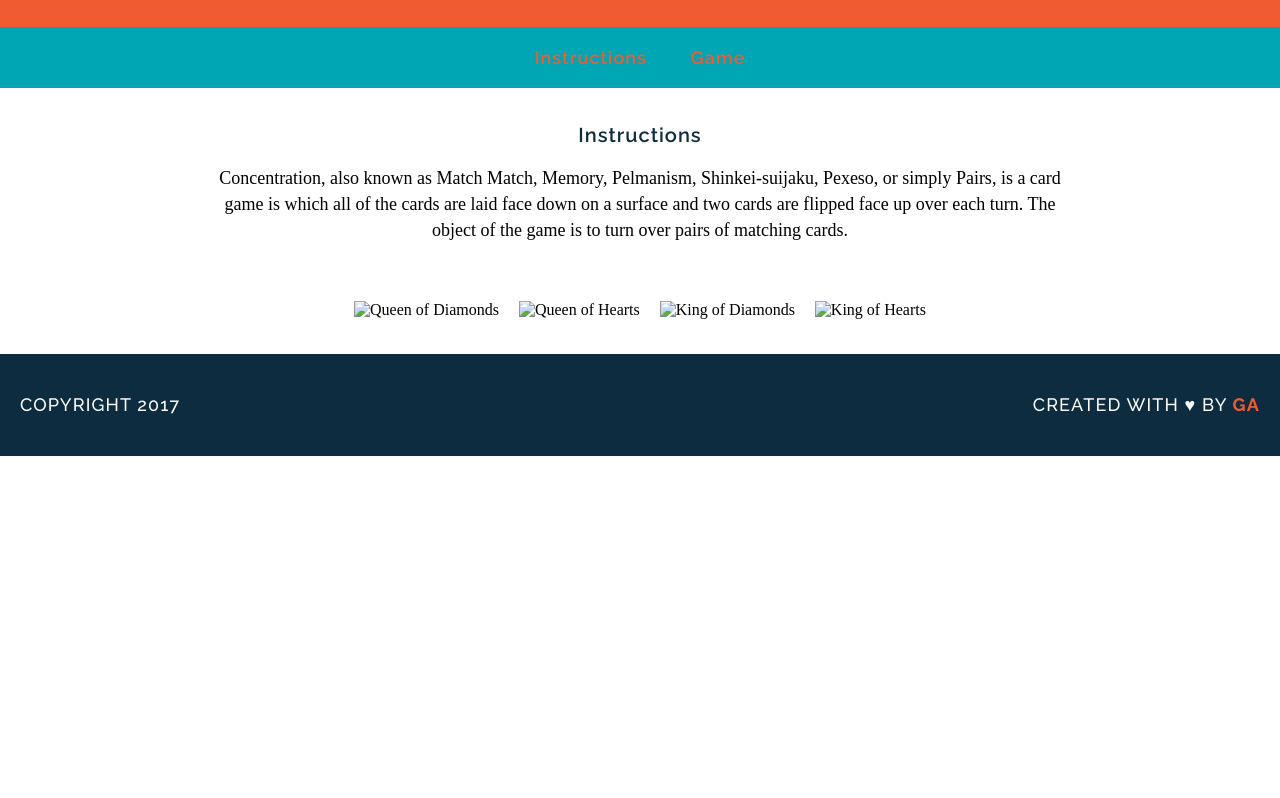
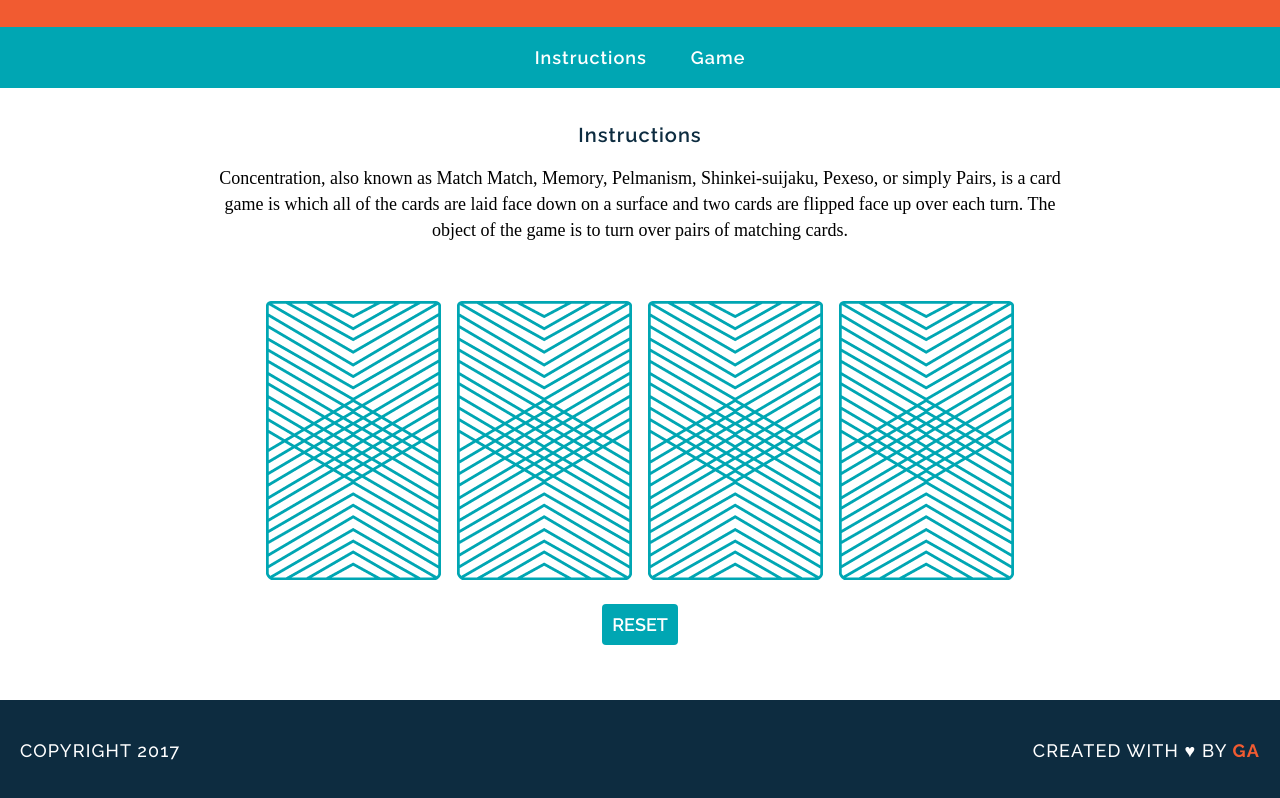
Before and after one commit to glizpinp/wdi-fundamentals-memorygame, a plain HTML site: page memory_game/index.html in a window 1280 px wide. Shown: the part 86-884 px from the top of the page. Before the commit the page ends 800 px from the top, so only its background shows below. Drawn offline with Linux system fonts and the light colour scheme; files that its build step writes are made by us from their sources; files whose address does not match are found by name; a web font is replaced by a local one.

Commit message:
created game logic

```diff
--- a/style.css
+++ b/memory_game/css/style.css
@@ -22,7 +22,7 @@ nav {
 }
 a {
 	font-family: "Raleway";
-	color: #F15B31;
+	color: white;
 	letter-spacing: 1px;
 	font-weight: 600;
 	font-size: 18px;
@@ -30,6 +30,7 @@ a {
 	text-decoration: none;
 	border-bottom: 2px solid transparent;
 }
+
 a:hover {
 	border-color: white;
 }
@@ -52,6 +53,19 @@ p {
 img {
 	margin: 40px 8px 0 8px;
 }
+
+button {
+	background-color: #00A6B3;
+	color: white;
+	text-transform: uppercase;
+	font-family: "Raleway";
+	font-weight: 600;
+	font-size: 18px;
+	padding: 10px 10px;
+	margin: 20px;
+	border: none;
+	border-radius: 4px;
+}
 footer {
 	text-transform: uppercase;
 	padding: 20px;
@@ -61,6 +75,7 @@ footer {
 	letter-spacing: .08em;
 	font-weight: 500;
 }
+
 .copyright {
 	font-family: "Raleway";
 	float: left;
--- a/index.html
+++ b/memory_game/index.html
@@ -10,17 +10,17 @@
 		<h1>Memory Game</h1>
 	</header>
 	<nav>
-		<a href="#">Instructions</a> <a href="#">Game</a>
+		<a href="#">Instructions</a>
+		<a href="#">Game</a>
 	</nav>
 	<main>
 		<h2>Instructions</h2>
 		<p>Concentration, also known as Match Match, Memory, Pelmanism, Shinkei-suijaku, Pexeso, or simply Pairs, is a card game is which all of the cards are laid face down on a surface and two cards are flipped face up over each turn. The object of the game is to turn over pairs of matching cards.</p>
-	<div>
-		<img src="images/back.png" alt="Queen of Diamonds">
-		<img src="images/back.png" alt="Queen of Hearts">
-		<img src="images/back.png" alt="King of Diamonds">
-		<img src="images/back.png" alt="King of Hearts">
-	</div>
+
+	<div id="game-board" class="board clearfix"></div>
+
+	<button>Reset</button>
+
 	</main>
 	<footer class="clearfix">
 		<p class="copyright">Copyright 2017</p>
```
Also changed, not shown: memory_game/js/main.js (renamed from main.js, +15 -0 lines), memory_game/images/back.png (added), memory_game/images/king-of-diamonds.png (added), memory_game/images/king-of-hearts.png (added), memory_game/images/queen-of-diamonds.png (added), memory_game/images/queen-of-hearts.png (added).
